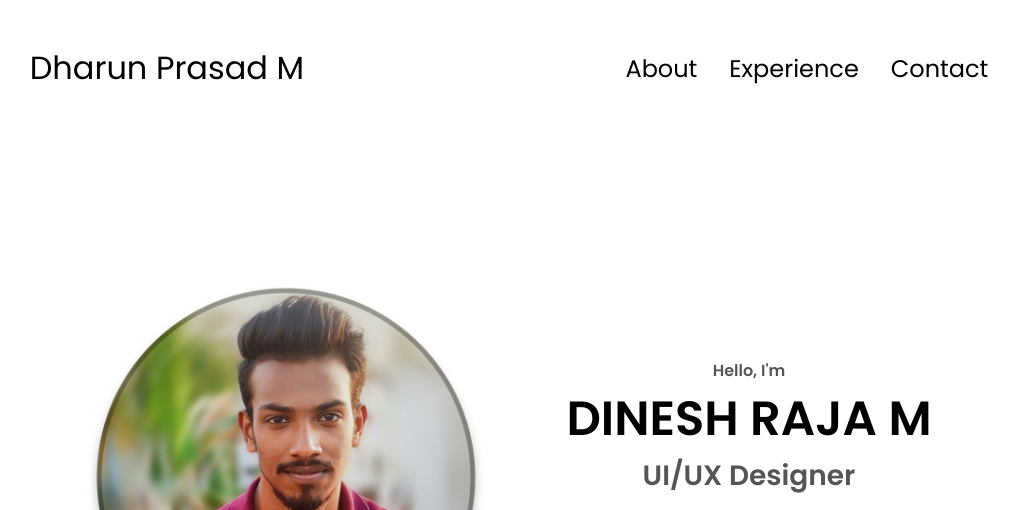
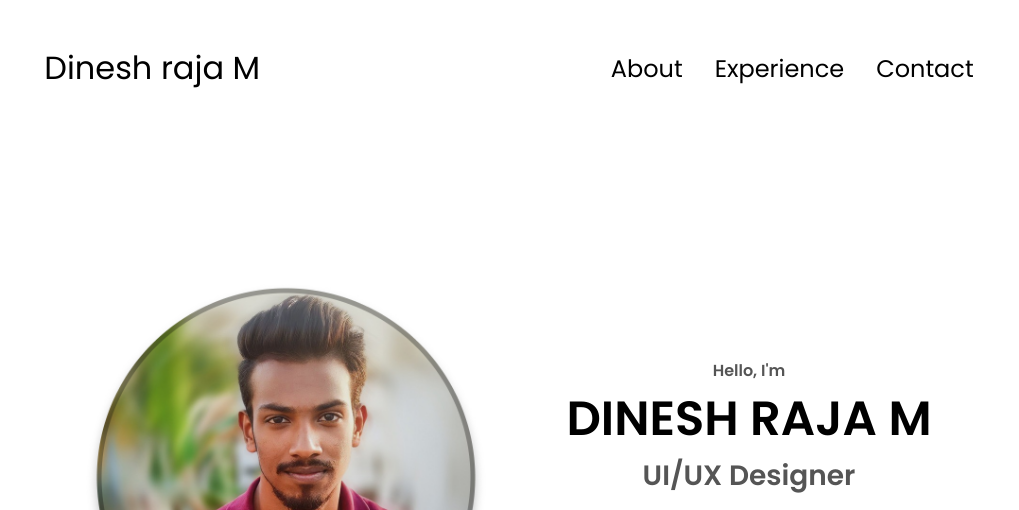
Before and after one commit to Dineshraja03/Portfolio, a plain HTML site: page portfolio/index.html in a window 1280 px wide. Shown: the top 510 px of the page, without its empty margins (131-1150 px from the left). Drawn offline with Linux system fonts and the light colour scheme.

Commit message:
index.html

```diff
--- a/portfolio/index.html
+++ b/portfolio/index.html
@@ -10,7 +10,7 @@
   </head>
   <body>
     <nav id="desktop-nav">
-      <div class="logo">Dharun Prasad M</div>
+      <div class="logo">Dinesh raja M</div>
       <div>
         <ul class="nav-links">
           <li><a href="#about">About</a></li>
```
